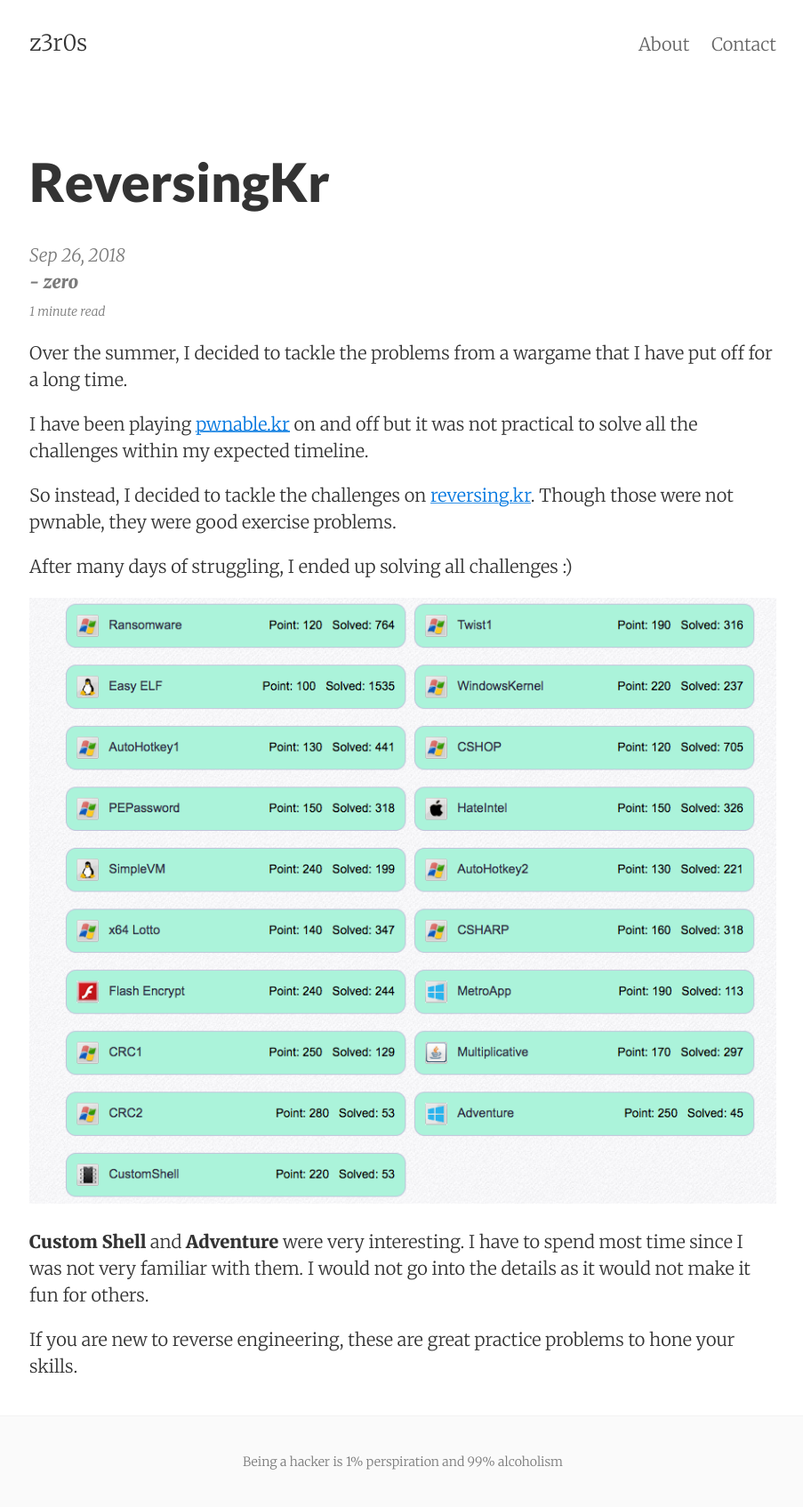
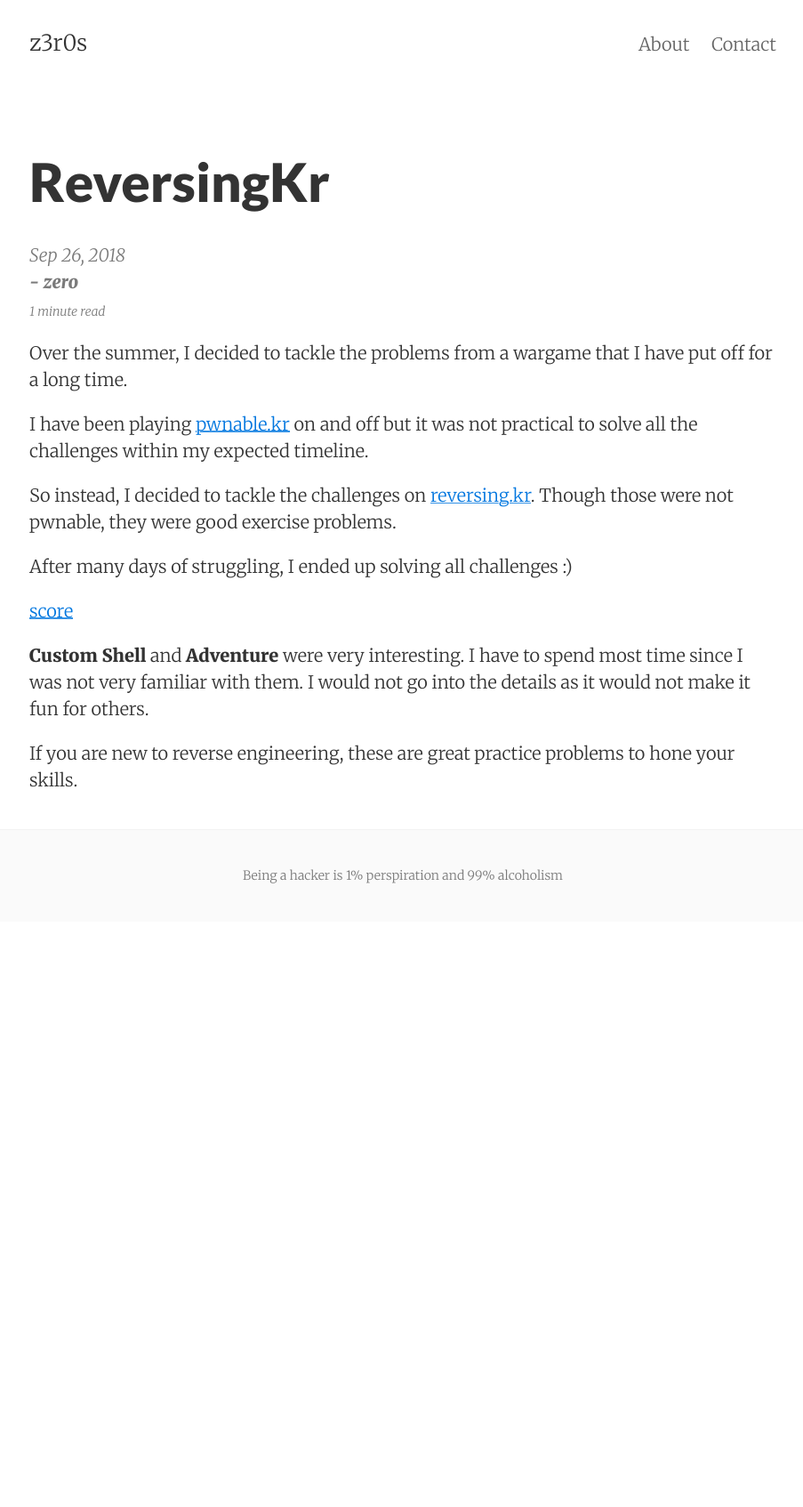
Before and after one commit to z3r0s/blog, a Jekyll site: the page built from _posts/2018-09-26-ReversingKr.md, in a window 1280 px wide. Shown: the whole page at 89% size, without its empty margins (187-1090 px from the left). Built offline with Jekyll 4.4.1, drawn with Linux system fonts in a browser that asks for light colours; Markdown is read by kramdown in place of the engine named in the settings; after the commit the page ends 1036 px from its top, so only the background shows below that.

Commit message:
fix attempt

```diff
--- a/_posts/2018-09-26-ReversingKr.md
+++ b/_posts/2018-09-26-ReversingKr.md
@@ -15,7 +15,7 @@ So instead, I decided to tackle the challenges on [reversing.kr](reversing.kr).
 
 After many days of struggling, I ended up solving all challenges :)
 
-![score](https://github.com/z3r0s/blog/blob/gh-pages/images/2018/reversingKr.png)
+[score]({{ site.url }}/images/2018/reversingKr.png)
 
 
 **Custom Shell** and **Adventure** were very interesting. I have to spend most time since I was not very familiar with them. I would not go into the details as it would not make it fun for others.
```
